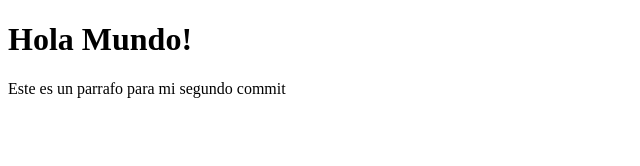
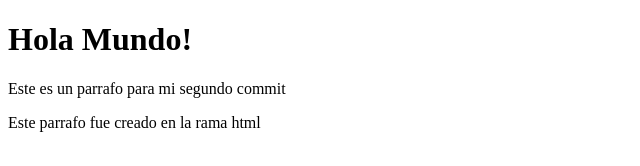
Before and after one commit to MiguelLopezMasmela/ciclo3-grupo8, a plain HTML site: page index.html in a window 1280 px wide. Shown: the whole page, without its empty margins (0-640 px from the left). Drawn offline with Linux system fonts and the light colour scheme.

Commit message:
Anadi segundo parrafo en html

```diff
--- a/index.html
+++ b/index.html
@@ -9,5 +9,6 @@
 <body>
     <h1>Hola Mundo!</h1>
     <p>Este es un parrafo para mi segundo commit</p>
+    <p>Este parrafo fue creado en la rama html</p>
 </body>
 </html>
```
